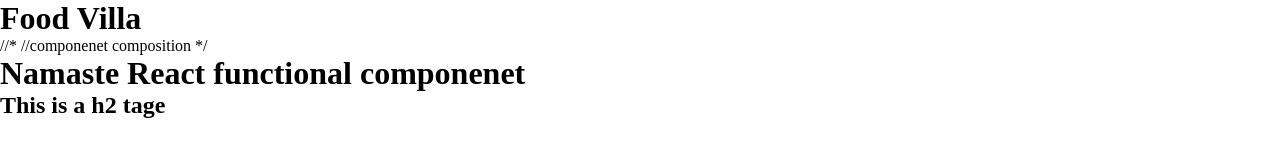
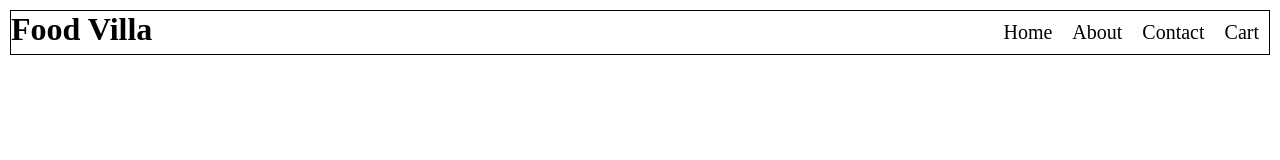
Before and after one commit to rajnish98/React-Adventure, a React app: page / in a window 1280 px wide. Built offline with nearby package versions, Linux system fonts and the light colour scheme.

Commit message:
nav bar update

```diff
--- a/app.js
+++ b/app.js
@@ -3,10 +3,11 @@
 
   // React.createElement => Object => HTML(DOM)
   // jsx = React.createElement => Object => HTML(DOM)
-  const head =
-  (<h1 id="title" key="h2"
+  const Title = () =>(
+  <h1 id="title" key="h2"
   >Food Villa
-  </h1>);
+  </h1>
+  );
 
 
   // const container = React.createElement("div", {
@@ -30,14 +31,31 @@
 
   const HeaderComponent = () => {
     return(
-    <div>
-      {head}
-      {/* {head()} */}
-      //* <head/> //componenet composition */
-      <h1>Namaste React functional componenet</h1>
-      <h2>This is a h2 tage</h2>
+    <div className= "header">
+      {/* {head} */}
+      <Title/>
+     {/* <head/> //componenet composition  */}
+     <div className="Nav-items">
+      <ul>
+        <li>Home</li>
+        <li>About</li>
+        <li>Contact</li>
+        <li>Cart</li>
+      </ul>
+     </div>
     </div>
-  )};
+  );
+};
+
+
+
+  const AppLayout = () => {
+    return(
+      {
+
+      }
+    )
+  }
   const root = ReactDOM.createRoot(document.getElementById("root"));
 
   // passing a react element inside the root
--- a/index.css
+++ b/index.css
@@ -4,8 +4,20 @@
   box-sizing: border-box;
 }
 
-#container {
-  background-color: red;
+.header{
   display: flex;
-  flex-direction: column;
+  justify-content: space-between;
+  margin: 10px;
+  border: 1px solid black;
 }
+
+.Nav-items > ul {
+  list-style-type: none;
+  display: flex;
+}
+
+.Nav-items > ul > li {
+  padding: 10px;
+  font-weight: 400;
+  font-size: 20px;
+}
```
